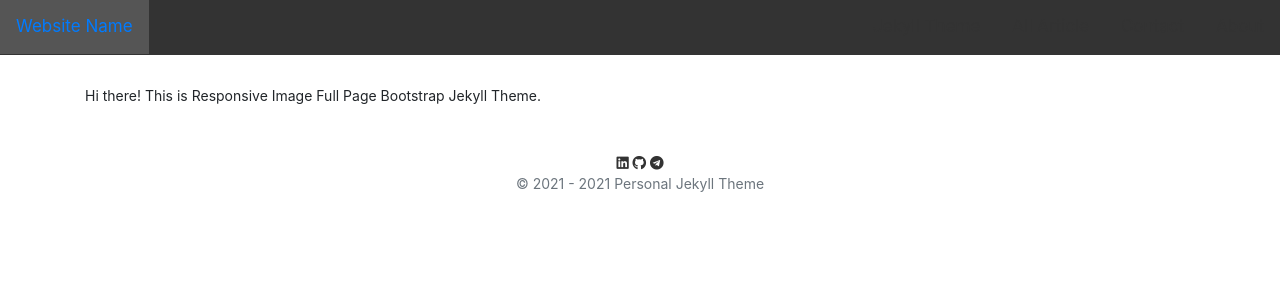
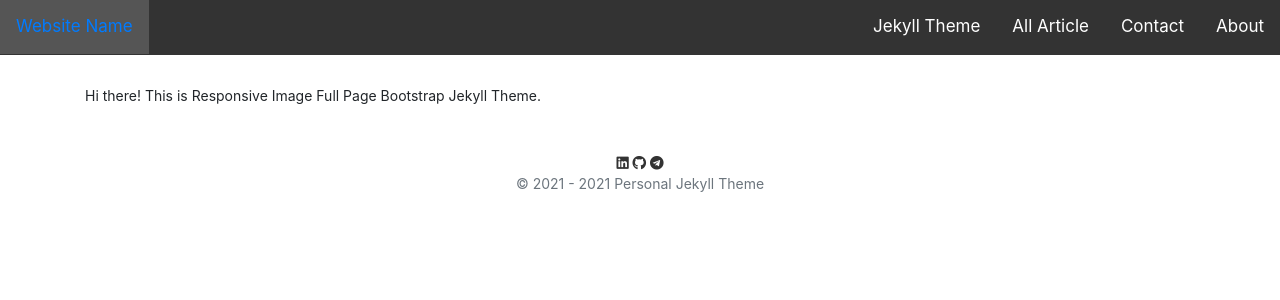
Before and after one commit to mohamadrido/personal-jekyll-theme, a Jekyll site: the page built from about.html, in a window 1280 px wide. Shown: the top 300 px of the page. Built offline with Jekyll 4.4.1, drawn with Linux system fonts in a browser that asks for light colours; nearby versions of some CDN libraries.

Commit message:
Update style.css

```diff
--- a/assets/style.css
+++ b/assets/style.css
@@ -95,7 +95,7 @@ a:hover {
 .topnav a {
   float: left;
   display: block;
-  color: #333;
+  color: #fff;
   text-align: center;
   padding: 14px 16px;
   text-decoration: none;
```
